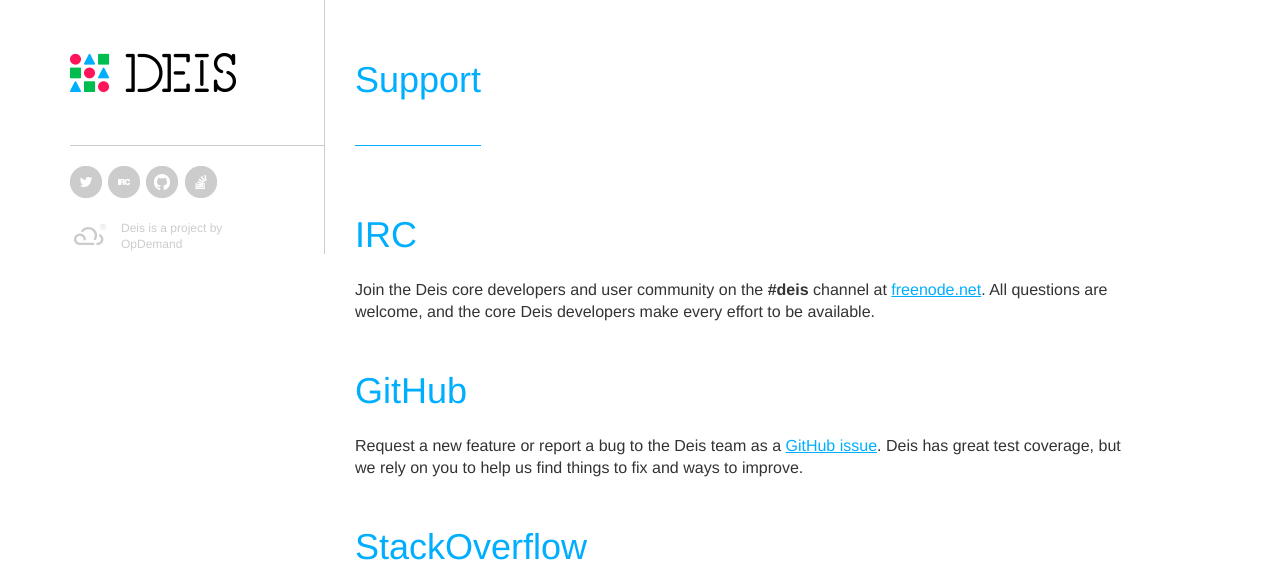
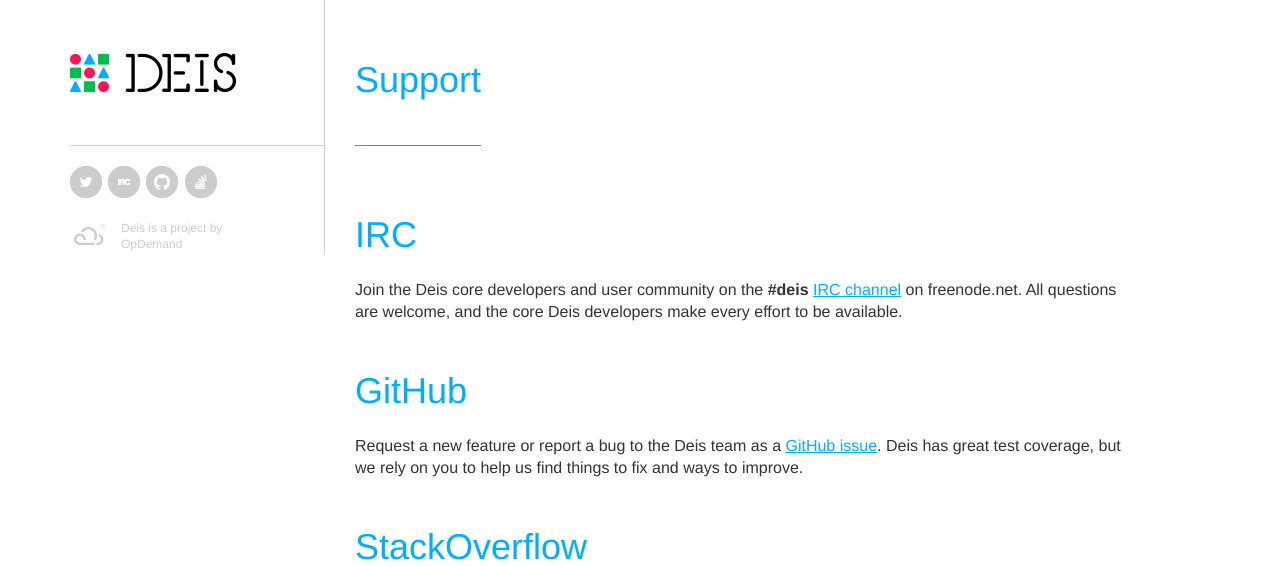
Before and after one commit to deis/controller-sdk-go, a Django app: template web/templates/web/support.html in a window 1280 px wide. Shown: the top 566 px of the page. Run offline with Django 3.2, Linux system fonts and the light colour scheme; the template is opened without the code that fills it, so the values that code supplies are empty; parts of the project's set-up code (start-up, migrations or seed data) failed here and were passed over; some libraries are stand-ins or nearby versions.

Commit message:
fix(docs+controller): update botbot.me and stackoverflow links

```diff
--- a/web/templates/web/base.html
+++ b/web/templates/web/base.html
@@ -46,9 +46,9 @@
           </ul>
           <div class="social-menu">
             <a href="https://twitter.com/opendeis" target="_blank"><span class="twitter"></span></a>
-            <a href="http://freenode.net" target="_blank"><span class="irc"></span></a>
+            <a href="https://botbot.me/freenode/deis/" target="_blank"><span class="irc"></span></a>
             <a href="https://github.com/deis/deis" target="_blank"><span class="github"></span></a>
-            <a href="http://stackoverflow.com/" target="_blank"><span class="stack"></span></a>
+            <a href="http://stackoverflow.com/questions/tagged/deis?sort=active" target="_blank"><span class="stack"></span></a>
           </div>
           <div class="byline-menu">
             <span class="cloud-logo"></span>
--- a/web/templates/web/support.html
+++ b/web/templates/web/support.html
@@ -8,7 +8,7 @@
   <h2>IRC</h2>
   <p>
     Join the Deis core developers and user community on the <strong>#deis</strong>
-    channel at <a href="http://freenode.net">freenode.net</a>. All questions
+    <a href="https://botbot.me/freenode/deis/">IRC channel</a> on freenode.net. All questions
     are welcome, and the core Deis developers make every effort to be available.
   </p>
   <h2>GitHub</h2>
@@ -22,7 +22,7 @@
   <p>
     Questions about Deis, Docker, and PaaS systems in general receive expert
     answers from a large developer community at
-    <a href="http://stackoverflow.com/">StackOverflow</a>.
+    <a href="http://stackoverflow.com/questions/tagged/deis?sort=active">StackOverflow</a>.
   </p>
 </div>
 {% endblock %}
```
